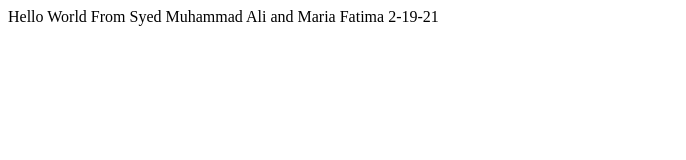
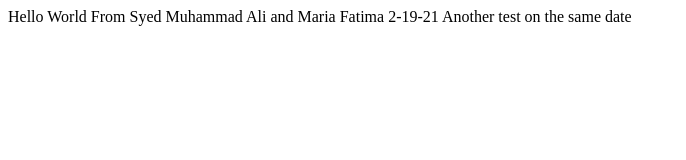
Before and after one commit to S-Muhammad-Ali/Assignment01-Eng, a plain HTML site: page index.html in a window 1280 px wide. Shown: the whole page, without its empty margins (0-686 px from the left). Drawn offline with Linux system fonts and the light colour scheme.

Commit message:
Update index.html
same date testing

```diff
--- a/index.html
+++ b/index.html
@@ -9,6 +9,7 @@
      <div>
          Hello World From Syed Muhammad Ali and Maria Fatima
          2-19-21
+         Another test on the same date
        </div>
 </body>
 </html>
```
